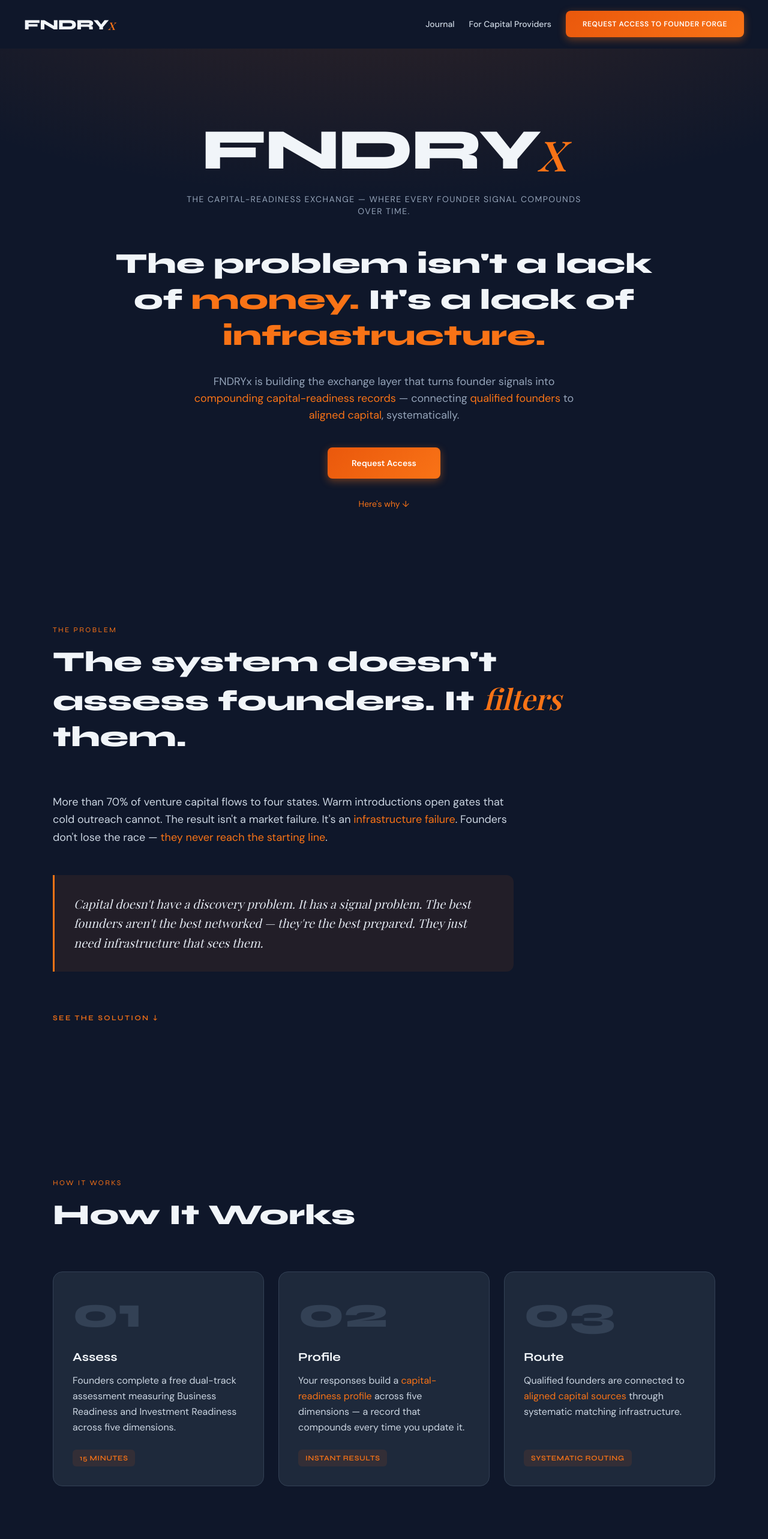
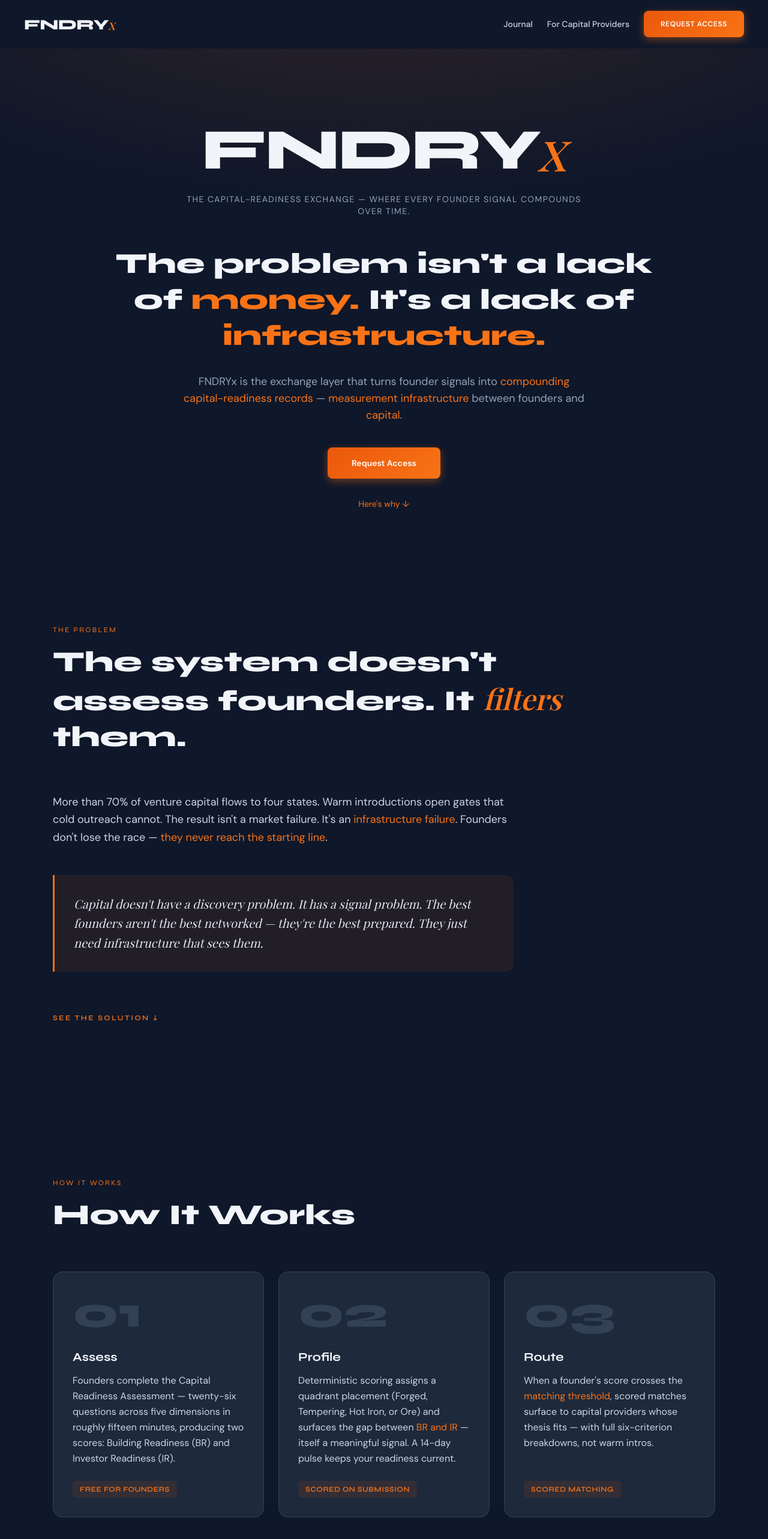
Before and after one commit to HARN26/fndryx-website, a Next.js app: page / in a window 1280 px wide. Shown: the top 2566 px of the page at 60% size. Built offline with nearby package versions, Linux system fonts and the light colour scheme.

Commit message:
Phase 1: terminology + copy alignment per audit (Founder Forge retired, BR/IR canonical, soften placement framing)

```diff
--- a/src/app/api/founder-forge/route.ts
+++ b/src/app/api/founder-forge/route.ts
@@ -42,8 +42,8 @@
 function founderEmail(fullName: string) {
   const html = wrapHtml(`
     <p style="margin:0 0 20px 0;color:#f1f5f9;font-size:18px;">Hey ${escapeHtml(fullName)},</p>
-    <p style="margin:0 0 20px 0;">Thanks for requesting access to <strong style="color:#f1f5f9;">Founder Forge</strong>.</p>
-    <p style="margin:0 0 20px 0;">Our team is reviewing your request. Within 48 hours, you'll receive a direct link to the dual-track capital-readiness assessment — a ~15 minute evaluation across the five dimensions that drive capital decisions.</p>
+    <p style="margin:0 0 20px 0;">Thanks for requesting access to the <strong style="color:#f1f5f9;">Capital Readiness Assessment</strong>.</p>
+    <p style="margin:0 0 20px 0;">Our team is reviewing your request. Within 48 hours, you'll receive a direct link to the Capital Readiness Assessment — a ~15 minute evaluation across the five dimensions that drive capital decisions.</p>
     <p style="margin:0 0 12px 0;color:#f1f5f9;font-weight:600;">What happens next:</p>
     <ol style="margin:0 0 24px 0;padding-left:20px;">
       <li style="margin-bottom:8px;">You complete the assessment (no warm intro required)</li>
@@ -55,9 +55,9 @@
   `);
   const text = `Hey ${fullName},
 
-Thanks for requesting access to Founder Forge.
+Thanks for requesting access to the Capital Readiness Assessment.
 
-Our team is reviewing your request. Within 48 hours, you'll receive a direct link to the dual-track capital-readiness assessment — a ~15 minute evaluation across the five dimensions that drive capital decisions.
+Our team is reviewing your request. Within 48 hours, you'll receive a direct link to the Capital Readiness Assessment — a ~15 minute evaluation across the five dimensions that drive capital decisions.
 
 What happens next:
 1. You complete the assessment (no warm intro required)
@@ -68,7 +68,7 @@
 
 — The FNDRYx team`;
   return {
-    subject: "Your Founder Forge access request",
+    subject: "Your Capital Readiness Assessment access request",
     html,
     text,
   };
@@ -77,35 +77,33 @@
 function capitalEmail(fullName: string) {
   const html = wrapHtml(`
     <p style="margin:0 0 20px 0;color:#f1f5f9;font-size:18px;">Hey ${escapeHtml(fullName)},</p>
-    <p style="margin:0 0 20px 0;">Thanks for your interest in the <strong style="color:#f1f5f9;">FNDRYx capital ecosystem</strong>.</p>
+    <p style="margin:0 0 20px 0;">Thanks for your interest in the <strong style="color:#f1f5f9;">FNDRYx platform</strong>.</p>
     <p style="margin:0 0 12px 0;">Our team will reach out within 48 hours with next steps, including:</p>
     <ul style="margin:0 0 24px 0;padding-left:20px;">
-      <li style="margin-bottom:8px;">Access to pre-qualified deal flow from founders with compounding readiness profiles</li>
-      <li style="margin-bottom:8px;">Structured founder data across the five capital-readiness dimensions</li>
-      <li style="margin-bottom:8px;">How to refer founders directly into the Founder Forge assessment</li>
-      <li style="margin-bottom:8px;">Capital member onboarding</li>
+      <li style="margin-bottom:8px;">Scored deal flow filtered against your stated thesis, with six-criterion match explanations and deterministic scoring</li>
+      <li style="margin-bottom:8px;">How to refer founders directly into the Capital Readiness Assessment</li>
+      <li style="margin-bottom:8px;">Capital provider onboarding</li>
     </ul>
-    <p style="margin:0 0 20px 0;">FNDRYx is the exchange infrastructure for the startup ecosystem — delivering <strong style="color:#f1f5f9;">better signal with less noise</strong>.</p>
+    <p style="margin:0 0 20px 0;">FNDRYx is the evaluation layer between founders and capital — <strong style="color:#f1f5f9;">structured signal, no black box</strong>.</p>
     <p style="margin:0 0 20px 0;">Questions? Just reply to this email.</p>
     <p style="margin:0;color:#f97316;font-weight:600;">— The FNDRYx team</p>
   `);
   const text = `Hey ${fullName},
 
-Thanks for your interest in the FNDRYx capital ecosystem.
+Thanks for your interest in the FNDRYx platform.
 
 Our team will reach out within 48 hours with next steps, including:
-- Access to pre-qualified deal flow from founders with compounding readiness profiles
-- Structured founder data across the five capital-readiness dimensions
-- How to refer founders directly into the Founder Forge assessment
-- Capital member onboarding
+- Scored deal flow filtered against your stated thesis, with six-criterion match explanations and deterministic scoring
+- How to refer founders directly into the Capital Readiness Assessment
+- Capital provider onboarding
 
-FNDRYx is the exchange infrastructure for the startup ecosystem — delivering better signal with less noise.
+FNDRYx is the evaluation layer between founders and capital — structured signal, no black box.
 
 Questions? Just reply to this email.
 
 — The FNDRYx team`;
   return {
-    subject: "Your FNDRYx capital ecosystem inquiry",
+    subject: "Your FNDRYx platform inquiry",
     html,
     text,
   };
--- a/src/app/layout.tsx
+++ b/src/app/layout.tsx
@@ -27,7 +27,7 @@
 const SITE_URL = "https://fndryx.io";
 const SITE_TITLE = "FNDRYx — The Capital-Readiness Exchange";
 const SITE_DESCRIPTION =
-  "Exchange infrastructure where founder signals compound over time. We connect qualified founders to aligned capital, systematically.";
+  "FNDRYx is the evaluation layer between founders and capital. Twenty-six questions, five dimensions, deterministic scoring. Free for founders.";
 
 export const metadata: Metadata = {
   metadataBase: new URL(SITE_URL),
@@ -85,7 +85,7 @@
         url: "https://fndryx.io/icon",
       },
       description:
-        "Exchange infrastructure where founder signals compound over time. We connect qualified founders to aligned capital, systematically.",
+        "FNDRYx is the evaluation layer between founders and capital — measurement infrastructure that makes founder readiness legible to the people writing checks and running programs.",
       sameAs: ["https://www.linkedin.com/company/109594033"],
     },
     {
--- a/src/components/Audiences.tsx
+++ b/src/components/Audiences.tsx
@@ -9,14 +9,18 @@
               <span className="text-fire-400">Founders</span>
             </h3>
             <p className="flex-1 text-base leading-relaxed text-steel-300">
-              Request access to{" "}
-              <span className="text-fire-400">Founder Forge</span> — FNDRYx&apos;s
-              dual-track assessment that builds your capital-readiness profile
-              across the five dimensions that drive capital decisions.{" "}
-              <span className="text-fire-400">No warm intro required.</span> Your
-              profile compounds every time you update it, and qualified founders
-              are routed directly to aligned capital sources via{" "}
-              <span className="text-fire-400">systematic matching</span>.
+              Take the{" "}
+              <span className="text-fire-400">Capital Readiness Assessment</span>{" "}
+              — twenty-six questions across five dimensions, producing two
+              scores:{" "}
+              <span className="text-fire-400">Building Readiness</span> (what
+              you&apos;ve built) and{" "}
+              <span className="text-fire-400">Investor Readiness</span> (how you
+              tell it). The gap between them is its own signal.{" "}
+              <span className="text-fire-400">No warm intro required.</span> A
+              14-day pulse keeps your readiness current; when your score crosses
+              the <span className="text-fire-400">matching threshold</span>, you
+              surface to capital providers whose stated thesis fits.
             </p>
             <div
               aria-hidden
@@ -34,14 +38,19 @@
               <span className="text-fire-400">Capital Providers</span>
             </h3>
             <p className="flex-1 text-base leading-relaxed text-steel-300">
-              Join the{" "}
-              <span className="text-fire-400">FNDRYx capital ecosystem</span> and
-              access pre-qualified deal flow from founders with compounding
-              readiness profiles. As a capital member, you receive structured
-              founder data, systematic matching to aligned opportunities, and the
-              ability to refer founders directly into the Founder Forge assessment
-              — delivering <span className="text-fire-400">better signal</span>{" "}
-              with less noise.
+              Get{" "}
+              <span className="text-fire-400">scored deal flow</span> filtered
+              against your stated thesis — not curated lists, not warm intros,
+              not pattern-matching. Each match shows its full{" "}
+              <span className="text-fire-400">six-criterion breakdown</span>{" "}
+              (stage fit, industry, geography, business model, revenue model,
+              check size) with{" "}
+              <span className="text-fire-400">deterministic scoring</span>.
+              Refer founders directly into the{" "}
+              <span className="text-fire-400">Capital Readiness Assessment</span>;
+              those whose scores cross the threshold against your thesis surface
+              in your feed. Structured signal,{" "}
+              <span className="text-fire-400">no black box</span>.
             </p>
             <div
               aria-hidden
--- a/src/components/FounderForgeForm.tsx
+++ b/src/components/FounderForgeForm.tsx
@@ -122,7 +122,7 @@
     <section id="founder-forge" className="py-24 md:py-32">
       <div className="mx-auto max-w-6xl px-6">
         <p className="mb-4 text-center font-display font-semibold text-xs uppercase tracking-[0.2em] text-fire-400">
-          Founder Forge
+          Capital Readiness Assessment
         </p>
 
         <div className="mx-auto max-w-2xl rounded-2xl border border-steel-700 bg-steel-800 p-8 md:p-12">
@@ -142,13 +142,13 @@
           ) : (
             <>
               <h2 className="mb-6 font-display font-extrabold text-3xl md:text-4xl leading-tight">
-                <span className="block text-steel-100">Request Access to</span>
-                <span className="block text-fire-400">Founder Forge</span>
+                <span className="block text-steel-100">Request Access to the</span>
+                <span className="block text-fire-400">Capital Readiness Assessment</span>
               </h2>
               <p className="mb-10 text-sm leading-relaxed text-steel-400">
                 Founders receive a direct link to the assessment. Capital
-                providers receive information on joining the capital ecosystem
-                and referring founders.
+                providers receive details on platform access and founder
+                referrals.
               </p>
 
               <form onSubmit={handleSubmit} className="space-y-5" noValidate>
--- a/src/components/Hero.tsx
+++ b/src/components/Hero.tsx
@@ -34,10 +34,10 @@
         </h1>
 
         <p className="mx-auto mt-8 max-w-2xl font-body text-lg text-steel-400">
-          FNDRYx is building the exchange layer that turns founder signals into{" "}
-          <span className="text-fire-400">compounding capital-readiness records</span> —
-          connecting <span className="text-fire-400">qualified founders</span> to{" "}
-          <span className="text-fire-400">aligned capital</span>, systematically.
+          FNDRYx is the exchange layer that turns founder signals into{" "}
+          <span className="text-fire-400">compounding capital-readiness records</span> —{" "}
+          <span className="text-fire-400">measurement infrastructure</span> between
+          founders and <span className="text-fire-400">capital</span>.
         </p>
 
         <div className="mt-10">
--- a/src/components/HowItWorks.tsx
+++ b/src/components/HowItWorks.tsx
@@ -13,35 +13,38 @@
     title: "Assess",
     body: (
       <>
-        Founders complete a free dual-track assessment measuring Business Readiness
-        and Investment Readiness across five dimensions.
+        Founders complete the Capital Readiness Assessment — twenty-six questions
+        across five dimensions in roughly fifteen minutes, producing two scores:
+        Building Readiness (BR) and Investor Readiness (IR).
       </>
     ),
-    badge: "15 Minutes",
+    badge: "Free for Founders",
   },
   {
     number: "02",
     title: "Profile",
     body: (
       <>
-        Your responses build a{" "}
-        <span className="text-fire-400">capital-readiness profile</span> across five
-        dimensions — a record that compounds every time you update it.
+        Deterministic scoring assigns a quadrant placement (Forged, Tempering,
+        Hot Iron, or Ore) and surfaces the gap between{" "}
+        <span className="text-fire-400">BR and IR</span> — itself a meaningful
+        signal. A 14-day pulse keeps your readiness current.
       </>
     ),
-    badge: "Instant Results",
+    badge: "Scored on Submission",
   },
   {
     number: "03",
     title: "Route",
     body: (
       <>
-        Qualified founders are connected to{" "}
-        <span className="text-fire-400">aligned capital sources</span> through
-        systematic matching infrastructure.
+        When a founder&apos;s score crosses the{" "}
+        <span className="text-fire-400">matching threshold</span>, scored matches
+        surface to capital providers whose thesis fits — with full six-criterion
+        breakdowns, not warm intros.
       </>
     ),
-    badge: "Systematic Routing",
+    badge: "Scored Matching",
   },
 ];
 
--- a/src/components/Nav.tsx
+++ b/src/components/Nav.tsx
@@ -47,8 +47,7 @@
             href="/#founder-forge"
             className="inline-flex items-center justify-center rounded-lg font-body font-semibold text-xs uppercase tracking-wider text-white bg-[linear-gradient(135deg,#ea580c_0%,#f97316_100%)] shadow-[0_4px_14px_rgba(249,115,22,0.4)] transition-all duration-200 hover:-translate-y-0.5 hover:shadow-[0_8px_24px_rgba(249,115,22,0.5)] focus:outline-none focus-visible:ring-2 focus-visible:ring-fire-400 focus-visible:ring-offset-2 focus-visible:ring-offset-steel-900 px-7 py-3.5"
           >
-            <span className="md:hidden">Request Access</span>
-            <span className="hidden md:inline">Request Access to Founder Forge</span>
+            Request Access
           </Link>
         </div>
       </div>
```
